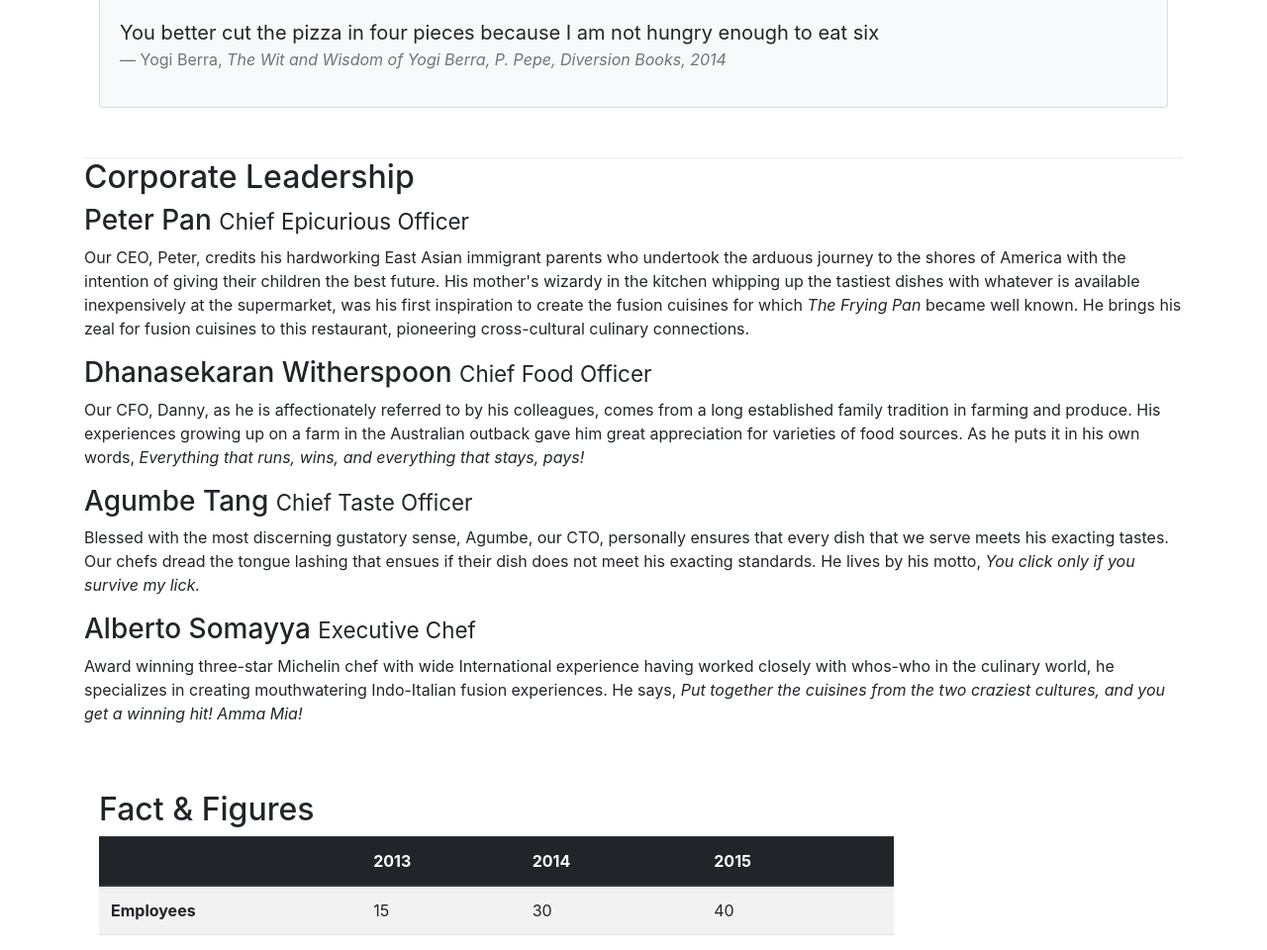
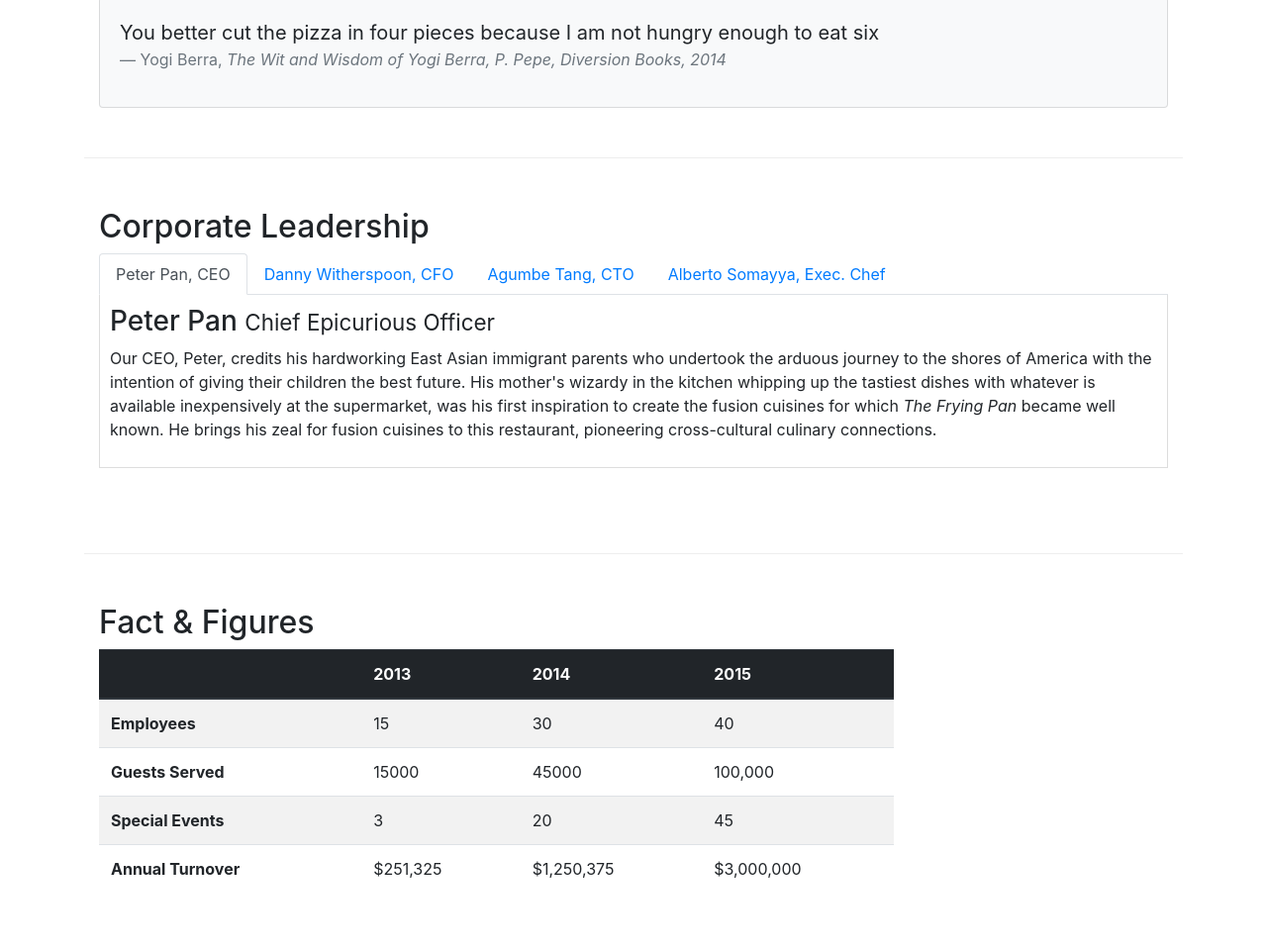
Before and after one commit to thihuong1010/fullstack_coursera_practice, a website: page aboutus.html in a window 1280 px wide. Shown: the part 812-1772 px from the top of the page at 99% size. Drawn offline with nearby package versions, Linux system fonts and the light colour scheme.

```diff
--- a/aboutus.html
+++ b/aboutus.html
@@ -15,6 +15,10 @@
     <link rel="stylesheet" href="node_modules/font-awesome/css/font-awesome.min.css">
     <link rel="stylesheet" href="node_modules/bootstrap-social/bootstrap-social.css">
     <link rel="stylesheet" href="css/styles.css">
+
+    <!--js-->
+    <script src="https://code.jquery.com/jquery-3.5.1.min.js"></script>
+    <script src="https://cdn.jsdelivr.net/npm/bootstrap@4.6.0/dist/js/bootstrap.bundle.min.js"></script>
 
 </head>
 
@@ -107,24 +111,37 @@
         </div>
 
 
-        <div class="row">
-            <div class="col">
+        <div class="row row-content">
+            <div class="col-12">
                 <h2>Corporate Leadership</h2>
 
+                <!--start tabs-->
+
+                <ul class="nav nav-tabs">
+                    <li class="nav-item"><a class="nav-link active" href="#peter" role="tab" data-toggle="tab" >Peter Pan, CEO</a></li>
+                    <li class="nav-item"><a class="nav-link" href="#danny" role="tab" data-toggle="tab" >Danny Witherspoon, CFO</a></li>
+                    <li class="nav-item"><a class="nav-link" href="#agumbe" role="tab" data-toggle="tab" >Agumbe Tang, CTO</a></li>
+                    <li class="nav-item"><a class="nav-link" href="#alberto" role="tab" data-toggle="tab" >Alberto Somayya, Exec. Chef</a></li>
+                </ul>
+
+                <div class="tab-content">
+                    <div role="tabpanel" class="tab-pane fade show active" id="peter">
                         <h3>Peter Pan <small>Chief Epicurious Officer</small></h3>
                         <p class="d-none d-sm-block">Our CEO, Peter, credits his hardworking East Asian immigrant parents who undertook the arduous journey to the shores of America with the intention of giving their children the best future. His mother's wizardy in the kitchen whipping up the tastiest dishes with whatever is available inexpensively at the supermarket, was his first inspiration to create the fusion cuisines for which <em>The Frying Pan</em> became well known. He brings his zeal for fusion cuisines to this restaurant, pioneering cross-cultural culinary connections.</p>
-
-
+                    </div>
+                    <div role="tabpanel" class="tab-pane fade" id="danny">
                         <h3>Dhanasekaran Witherspoon <small>Chief Food Officer</small></h3>
                         <p class="d-none d-sm-block">Our CFO, Danny, as he is affectionately referred to by his colleagues, comes from a long established family tradition in farming and produce. His experiences growing up on a farm in the Australian outback gave him great appreciation for varieties of food sources. As he puts it in his own words, <em>Everything that runs, wins, and everything that stays, pays!</em></p>
-
-
+                    </div>
+                    <div role="tabpanel" class="tab-pane fade" id="agumbe">
                         <h3>Agumbe Tang <small>Chief Taste Officer</small></h3>
                         <p class="d-none d-sm-block">Blessed with the most discerning gustatory sense, Agumbe, our CTO, personally ensures that every dish that we serve meets his exacting tastes. Our chefs dread the tongue lashing that ensues if their dish does not meet his exacting standards. He lives by his motto, <em>You click only if you survive my lick.</em></p>
-
-
+                    </div>
+                    <div role="tabpanel" class="tab-pane fade" id="alberto">
                         <h3>Alberto Somayya <small>Executive Chef</small></h3>
                         <p class="d-none d-sm-block">Award winning three-star Michelin chef with wide International experience having worked closely with whos-who in the culinary world, he specializes in creating mouthwatering Indo-Italian fusion experiences. He says, <em>Put together the cuisines from the two craziest cultures, and you get a winning hit! Amma Mia!</em></p>
+                    </div>
+                </div>
             </div>
         </div>
 
--- a/css/styles.css
+++ b/css/styles.css
@@ -37,3 +37,10 @@
 .navbar-dark {
     background-color: #512DA8;
 }
+
+.tab-content {
+    border-left: 1px solid #ddd;
+    border-right: 1px solid #ddd;
+    border-bottom: 1px solid #ddd;
+    padding: 10px;
+}
```
Also changed, not shown: readme.md (added), 1 other file. Lines whose indentation alone changed are shown as unchanged.
